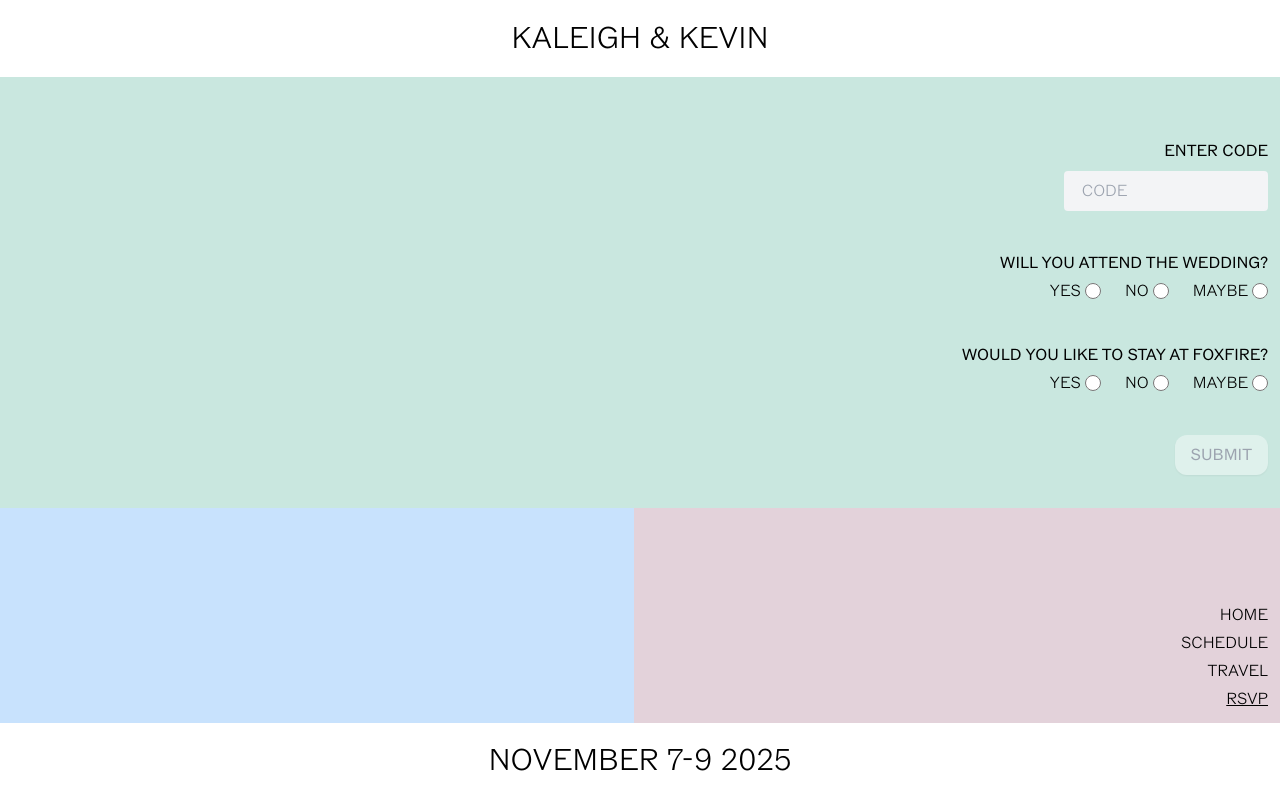
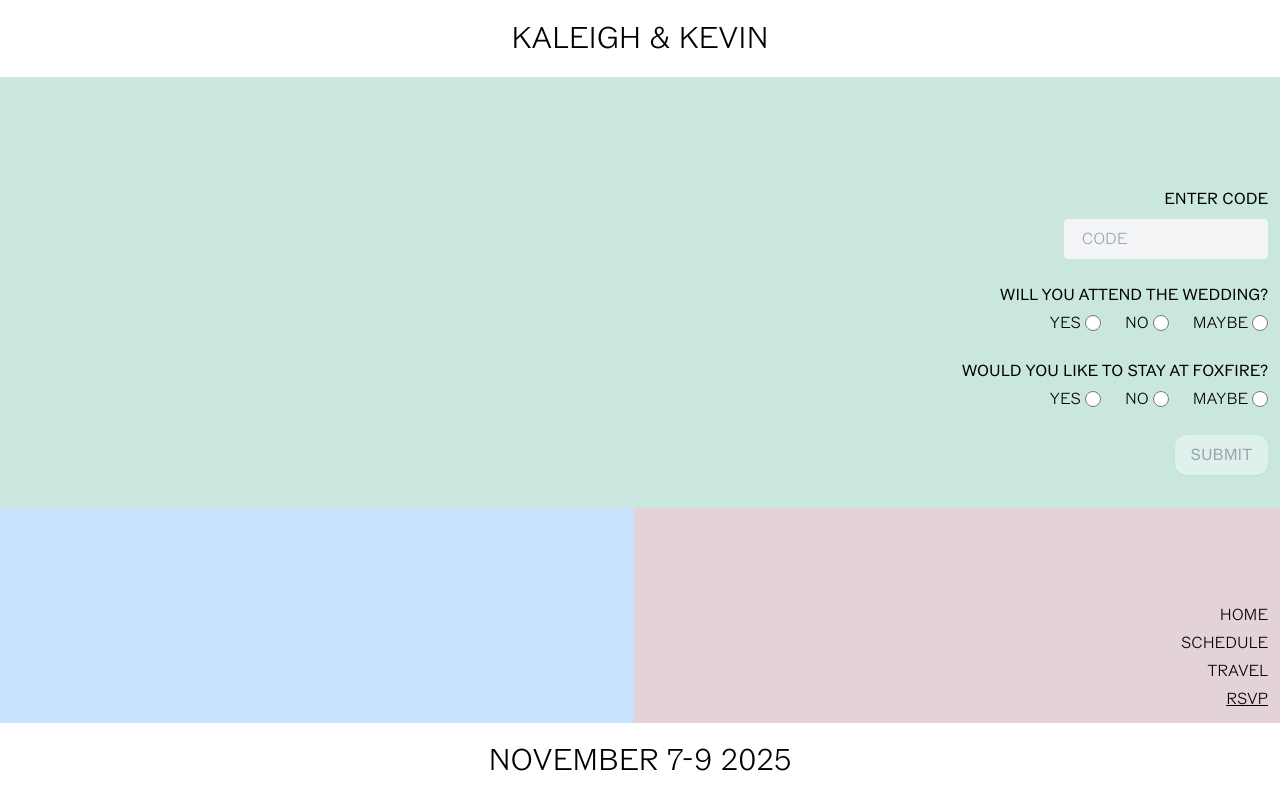
Before and after one commit to kevingill55/wedding-site, a React (Create React App) app: page /rsvp in a window 1280 px wide. Built offline with nearby package versions, Linux system fonts and the light colour scheme.

Commit message:
Small tweaks

```diff
--- a/src/pages/RSVP.js
+++ b/src/pages/RSVP.js
@@ -137,7 +137,7 @@ export const RSVP = () => {
       <div className="bg-[#C9E7DF] h-2/3">
         <div className="h-full text-end flex justify-end items-end pr-3">
           <div>
-            <form className="flex flex-col gap-10 py-2">
+            <form className="flex flex-col gap-6 py-2">
               <div className="flex flex-col gap-2 items-end">
                 <label htmlFor="enter-code-input" className="font-ROM">
                   ENTER CODE
--- a/src/pages/Travel.js
+++ b/src/pages/Travel.js
@@ -5,7 +5,7 @@ import { Nav, Frame } from "../components";
 export const Travel = () => {
   return (
     <Frame>
-      <div className="bg-[#C9E7DF] h-4/5 overflow-auto">
+      <div className="bg-[#C9E7DF] h-3/4 overflow-auto">
         <div className="h-full pl-3 flex flex-col gap-6 max-w-[1000px]">
           <div>
             <div className="font-ROM">WHEN AND WHERE IS THE WEDDING?</div>
@@ -94,7 +94,7 @@ export const Travel = () => {
           </div>
         </div>
       </div>
-      <div className="flex h-1/5">
+      <div className="flex h-1/4">
         <div className="bg-[#C8E2FD] w-full h-full"></div>
         <Nav />
       </div>
```
